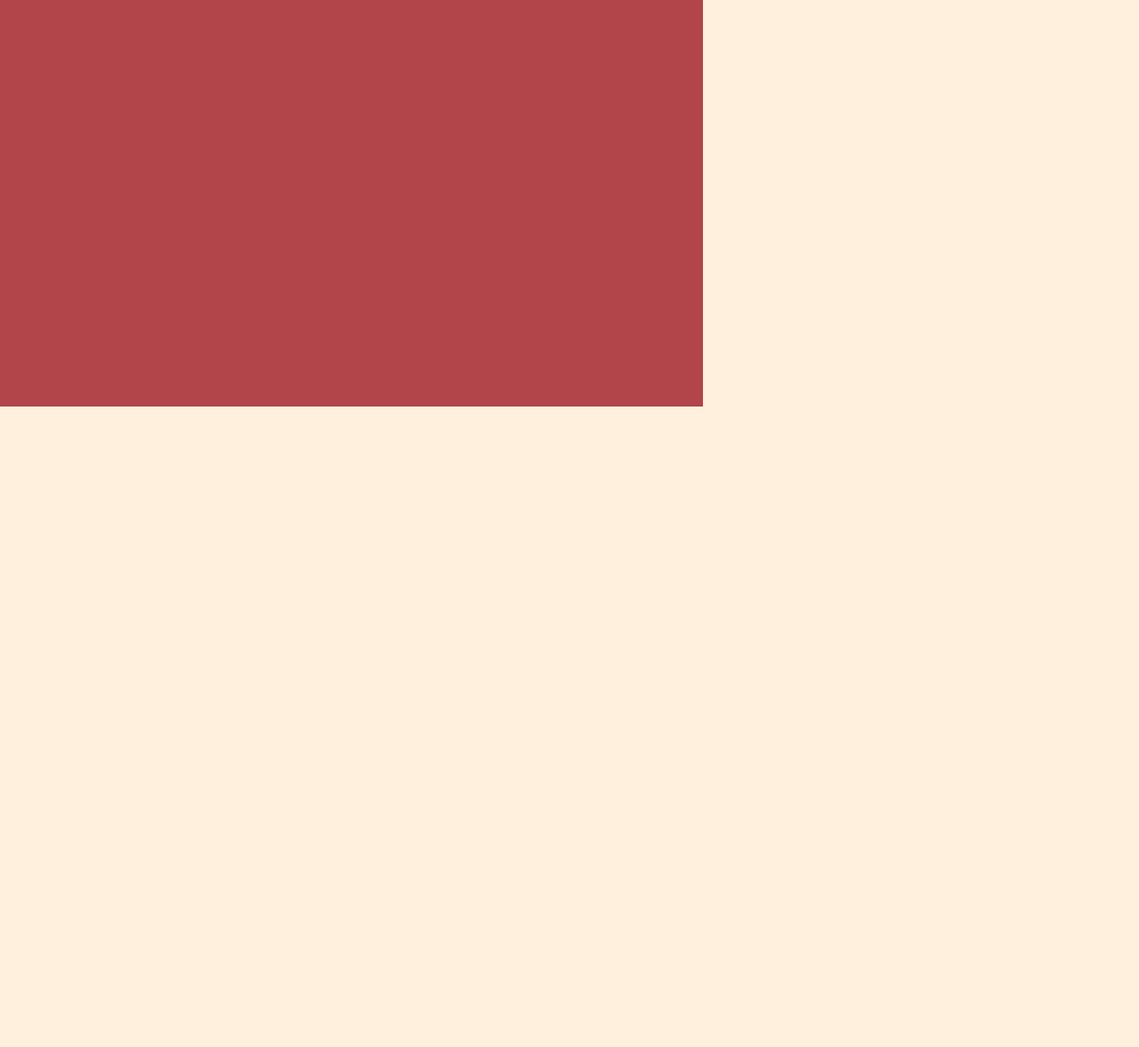
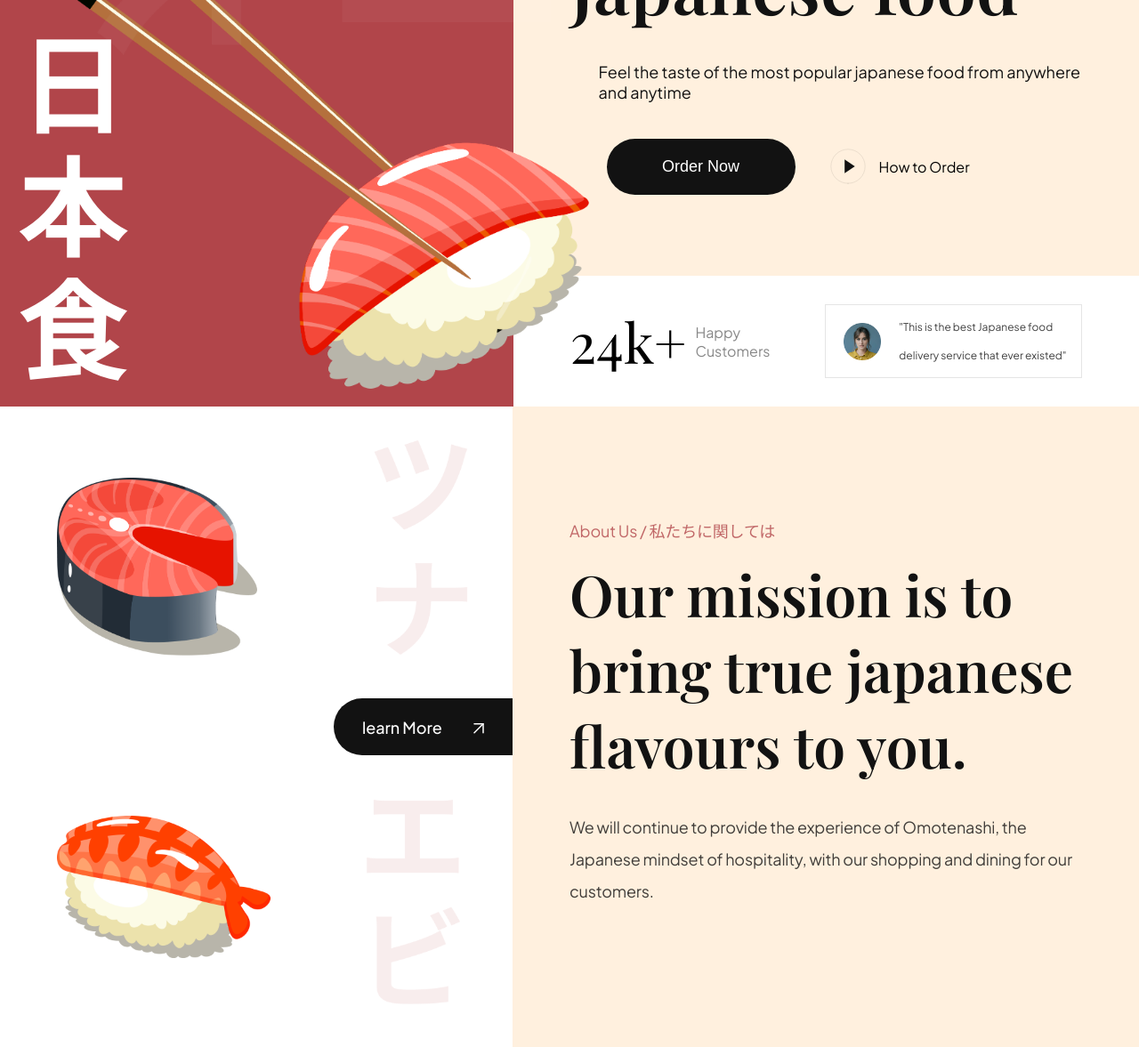
Before and after one commit to himanshukainthola/sushiman, a website built with Vite: page index.html in a window 1280 px wide. Shown: the part 341-1518 px from the top of the page at 89% size. Before the commit the page ends 800 px from the top, so only its background shows below. Built offline with nearby package versions, Linux system fonts and the light colour scheme.

Commit message:
commit 2

```diff
--- a/css/sections/about.css
+++ b/css/sections/about.css
@@ -0,0 +1,80 @@
+.about-us {
+    display: flex;
+    min-height: 720px;
+    overflow: hidden;
+}
+
+.about-us__image {
+    flex: 1;
+    display: flex;
+    flex-direction: column;
+    justify-content: center;
+
+    background: var(--color-white);
+
+    position: relative;
+}
+
+.about-us__image div {
+    padding: 32px 64px;
+    flex: 1;
+    display: flex;
+    align-items: center;
+
+    background-position: center;
+    background-repeat: no-repeat;
+    background-size: contain;
+}
+
+.about-us__image-sushi3 {
+    border-bottom: 8px solid var(--color-creammson);
+    background-image: url("../../assets/about_bg1.png");
+}
+
+.about-us__image-sushi2 {
+    background-image: url("../../assets/about_bg2.png");
+}
+
+.about-us__image-sushi3 img {
+    width: 225px;
+    height: 200px;
+}
+
+.about-us__image-sushi2 img {
+    width: 240px;
+    height: 160px;
+}
+
+.about-us__button {
+    position: absolute;
+    right: 0;
+
+    padding: 12px 32px;
+    min-height: 64px;
+
+    background: var(--secondary-color);
+    border-radius: 32px 0 0 32px;
+    border: 0;
+    outline: 0;
+
+    color: #fff;
+    font-family: var(--plus-jakarta-sans);
+    font-weight: 500;
+    font-size: 18px;
+    line-height: 23px;
+    cursor: pointer;
+}
+
+.about-us__button img {
+    object-fit: contain;
+    margin-left: 32px;
+}
+
+.about-us__content {
+    padding: 64px;
+
+    flex: 1;
+    display: flex;
+    justify-content: center;
+    flex-direction: column;
+}
--- a/css/sections/hero.css
+++ b/css/sections/hero.css
@@ -28,3 +28,149 @@
     background-color: var(--primary-color);
     z-index: -1;
 }
+
+.hero-image h2 {
+    position: absolute;
+    bottom: 0;
+    padding: 20px;
+    font-family: var(--playfair-display);
+    font-weight: 700;
+    font-size: 120px;
+    line-height: 138px;
+    color: #fff;
+}
+
+.hero-content {
+    flex: 1.22;
+    display: flex;
+    justify-content: space-between;
+    flex-direction: column;
+}
+
+.hero-content-info {
+    padding: 64px;
+    flex: 1;
+    display: flex;
+    justify-content: center;
+    flex-direction: column;
+}
+
+.hero-content-info h1 {
+    font-size: 80px;
+    font-weight: 600;
+    font-family: var(--playfair-display);
+    color: var(--secondary-color);
+}
+
+.hero-content-info p {
+    margin: 32px 0 0 32px;
+    font-family: var(--plus-jakarta-sans);
+    color: var(--secondary-color);
+    font-size: 18px;
+    font-weight: 400;
+}
+
+.hero-content__buttons {
+    margin: 41px 0 0 41px;
+    display: flex;
+    flex-wrap: wrap;
+    gap: 36px;
+}
+
+.hero-content__order-button {
+    padding: 20px;
+    border-radius: 36px;
+    min-width: 212px;
+    outline: none;
+    border: none;
+    background: var(--secondary-color);
+
+    cursor: pointer;
+
+    color: #fff;
+    font-weight: 500;
+    font-size: 18px;
+    line-height: 23px;
+}
+
+.hero-content__play-button {
+    border: none;
+    outline: none;
+    background: transparent;
+
+    display: flex;
+    align-items: center;
+
+    font-size: 16px;
+    line-height: 19px;
+    color: var(--black-200);
+    font-family: var(--plus-jakarta-sans);
+
+    cursor: pointer;
+}
+
+.hero-content__play-button img {
+    margin-right: 12px;
+
+    width: 46px;
+    height: 46px;
+    object-fit: contain;
+
+}
+
+.hero-content__testimonial {
+    padding: 32px 64px;
+
+    display: flex;
+    flex-wrap: wrap;
+    gap: 20px;
+
+    background: var(--color-white);
+}
+
+.hero-content__customer {
+    flex: 1;
+    gap: 10px;
+
+}
+
+.hero-content__customer h4 {
+    font-size: 62px;
+    font-weight: 400;
+    font-family: var(--playfair-display);
+}
+
+.hero-content__customer p {
+    font-size: 16px;
+    font-weight: 400;
+    font-family: var(--plus-jakarta-sans);
+    color: var(--secondary-color);
+    opacity: 0.5;
+}
+
+.hero-content__review {
+    flex: 1;
+    display: flex;
+    align-items: center;
+    gap: 20px;
+
+    padding-left: 20px;
+    border: 1px solid rgba(2, 2, 2, 0.1);
+    min-width: 200px;
+
+}
+
+.hero-content__review img {
+    width: 42px;
+    height: 42px;
+    object-fit: contain;
+}
+
+.hero-content__review p {
+    font-size: 12px;
+    font-weight: 400;
+    line-height: 32px;
+    font-family: var(--plus-jakarta-sans);
+    color: var(--secondary-color);
+    opacity: 0.8;
+}
--- a/index.html
+++ b/index.html
@@ -45,7 +45,7 @@
 
   <section class="hero">
     <div class="hero-image">
-      <!-- <img src="assets/sushi-1.png" alt="sushi"> -->
+      <img src="assets/sushi-1.png" alt="sushi">
       <h2>
         日 <br />
         本 <br />
@@ -65,12 +65,45 @@
           <button class="hero-content__play-button">
             <img src="assets/play-circle.svg" alt="play">How to Order
           </button>
-
+        </div>
+      </div>
+      <div class="hero-content__testimonial">
+        <div class="hero-content__customer flex-center">
+          <h4>24<span>k+</span></h4>
+          <p>Happy Customers</p>
+        </div>
+        <div class="hero-content__review">
+          <img src="assets/user.png" alt="user">
+          <p>"This is the best Japanese food delivery service that ever existed"</p>
         </div>
       </div>
     </div>
   </section>
-  <script src="./js/script.js"></script>
+
+  <section class="about-us" id="about-us">
+    <div class="about-us__image">
+      <div class="about-us__image-sushi3">
+        <img src="assets/sushi-3.png" alt="sushi">
+      </div>
+
+      <button class="about-us__button">
+        learn More
+        <img src="assets/arrow-up-right.svg" alt="learn more">
+      </button>
+
+      <div class="about-us__image-sushi2">
+        <img src="assets/sushi-2.png" alt="sushi">
+      </div>
+
+    </div>
+    <div class="about-us__content">
+      <p class="sushi__subtitle">About Us / 私たちに関しては</p>
+      <h3 class="sushi__title">Our mission is to bring true japanese flavours to you.</h3>
+      <p class="sushi__description">We will continue to provide the experience of Omotenashi, the Japanese mindset of
+        hospitality, with our shopping and dining for our customers.</p>
+    </div>
+  </section>
+  <script src="./js/script.js" type="module"></script>
 </body>
 
 </html>
```
